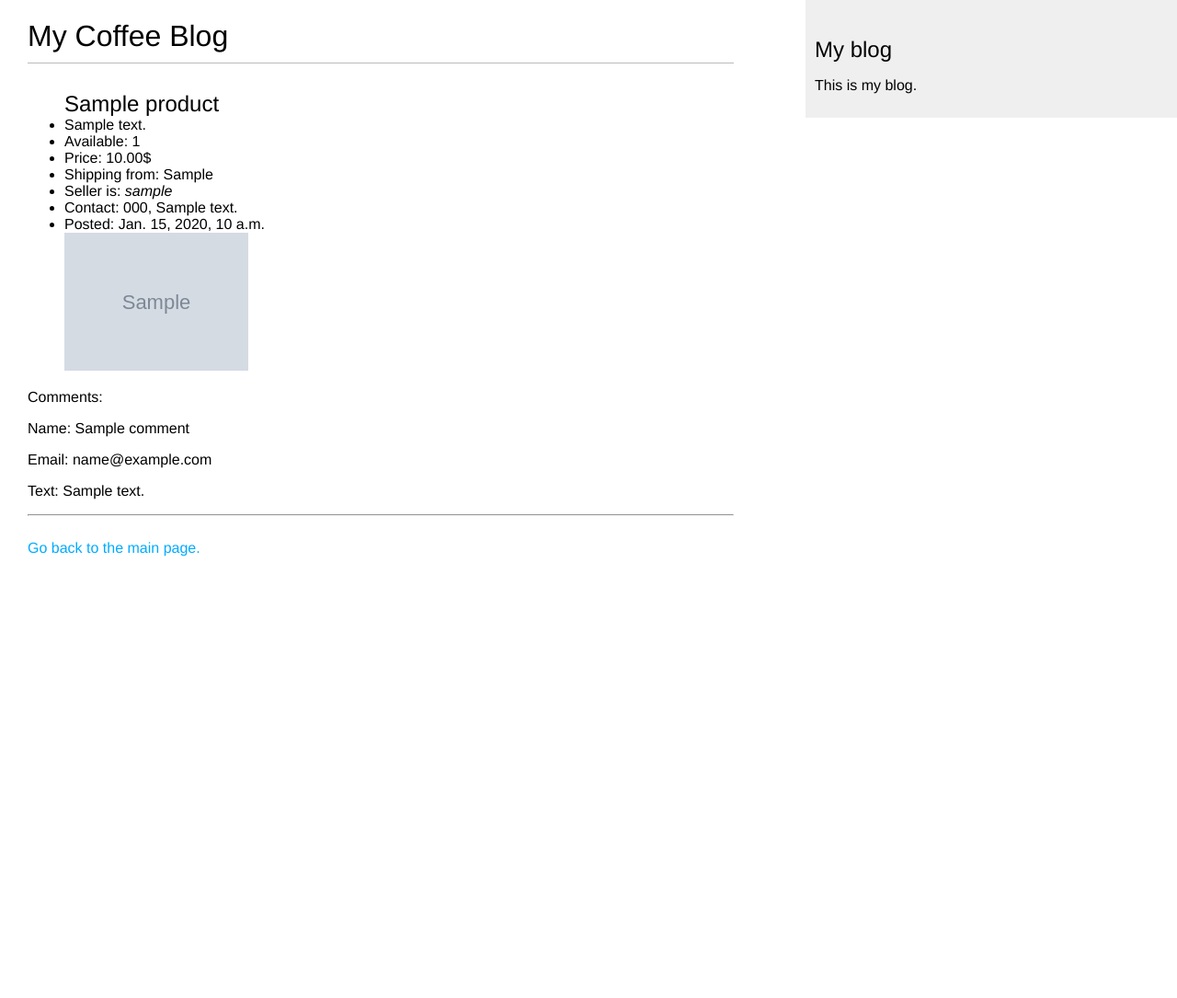
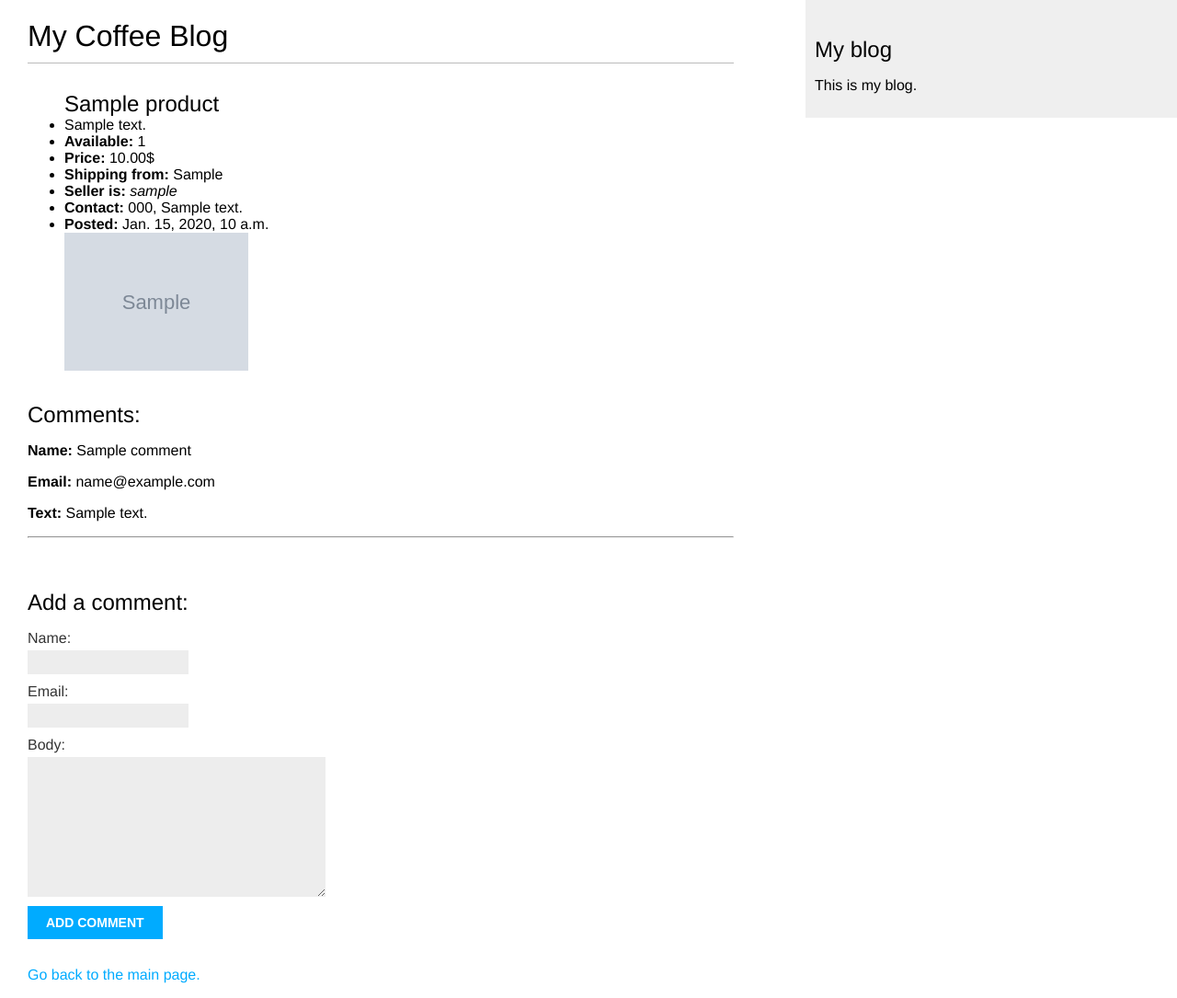
Before and after one commit to MaksimMarynau/coffee_shop, a Django app: a page that uses src/coffee_shop_project/coffee_shop_project/apps/coffee_board/templates/products/product_detail.html in a window 1280 px wide. Shown: the whole page at 92% size. Before the commit the page ends 605 px from the top, so only its background shows below. Run offline with Django 3.2, Linux system fonts and the light colour scheme; tables that the repository leaves empty hold one stand-in row (values such as "Sample post"); grey boxes marked "Sample" are stand-in pictures.

Commit message:
updated comment system in posts

```diff
--- a/src/coffee_shop_project/coffee_shop_project/apps/coffee_board/forms.py
+++ b/src/coffee_shop_project/coffee_shop_project/apps/coffee_board/forms.py
@@ -5,4 +5,4 @@ from .models import Comment
 class CommentForm(forms.ModelForm):
     class Meta:
         model = Comment
-        fields = ('name','email','body')
+        fields = ('name', 'email', 'body')
--- a/src/coffee_shop_project/coffee_shop_project/apps/coffee_board/templates/products/product_detail.html
+++ b/src/coffee_shop_project/coffee_shop_project/apps/coffee_board/templates/products/product_detail.html
@@ -9,20 +9,28 @@
               {{ product.title }}
             </h2>
             <li>{{ product.products_description.description }}</li>
-            <li>Available: {{ product.count }}</li>
-            <li>Price: {{ product.price }}$</li>
-            <li>Shipping from: {{ product.products_description.country }}</li>
-            <li>Seller is: <i>{{ product.seller }}</i></li>
-            <li>Contact: {{ product.seller.phone }}, {{ product.seller.address }}</li>
-            <li>Posted: {{ product.publish }}</li>
+            <li><b>Available:</b> {{ product.count }}</li>
+            <li><b>Price:</b> {{ product.price }}$</li>
+            <li><b>Shipping from:</b> {{ product.products_description.country }}</li>
+            <li><b>Seller is:</b> <i>{{ product.seller }}</i></li>
+            <li><b>Contact:</b> {{ product.seller.phone }}, {{ product.seller.address }}</li>
+            <li><b>Posted:</b> {{ product.publish }}</li>
             <img src="{{ product.products_description.image.url }}" width=200px height=auto/>
         </ul>
-        <p>Comments: </p>
+        <h2>Comments: </h2>
         {% for comment in product.comments.all %}
-            <p>Name: {{ comment.name }}</p>
-            <p>Email: {{ comment.email }}</p>
-            <p>Text: {{ comment.body }}</p><hr />
+            <p><b>Name:</b> {{ comment.name }}</p>
+            <p><b>Email:</b> {{ comment.email }}</p>
+            <p><b>Text:</b> {{ comment.body }}</p><hr />
         {% endfor %}
     <br />
-    <a href="{% url 'product_list' %}">Go back to the main page.</a>
+    <div style="display:inline-block;">
+        <form action="{% url 'product_detail' product.slug %}" method="post">
+            <h2>Add a comment:</h2>
+            {% csrf_token %}
+            {{ form.as_p }}
+            <label><input type="submit" value="Add comment"></label>
+        </form>
+    </div>
+    <p><a href="{% url 'product_list' %}">Go back to the main page.</a></p>
 {% endblock %}
--- a/src/coffee_shop_project/coffee_shop_project/apps/coffee_board/views.py
+++ b/src/coffee_shop_project/coffee_shop_project/apps/coffee_board/views.py
@@ -1,4 +1,4 @@
-from django.shortcuts import render, get_object_or_404
+from django.shortcuts import render, get_object_or_404, redirect
 from django.views.generic import ListView, DetailView
 from django.views.generic.base import View
 
@@ -18,3 +18,22 @@ class ProductDetailView(DetailView):
     model = Product
     slug_field = 'slug'
     template_name = 'products/product_detail.html'
+
+    def post(self, request, slug):
+        form = CommentForm(request.POST)
+        product = Product.objects.get(slug=slug)
+        new_comment = None
+        if form.is_valid():
+            new_comment = form.save(commit=False)
+            new_comment.product = product
+            new_comment.save()
+        return redirect(product.get_absolute_url())
+
+    def get(self, request, slug):
+        form = CommentForm()
+        product = Product.objects.get(slug=slug)
+        return render(request, 'products/product_detail.html',
+            {
+            'form':form,
+            'product':product,
+            })
```
